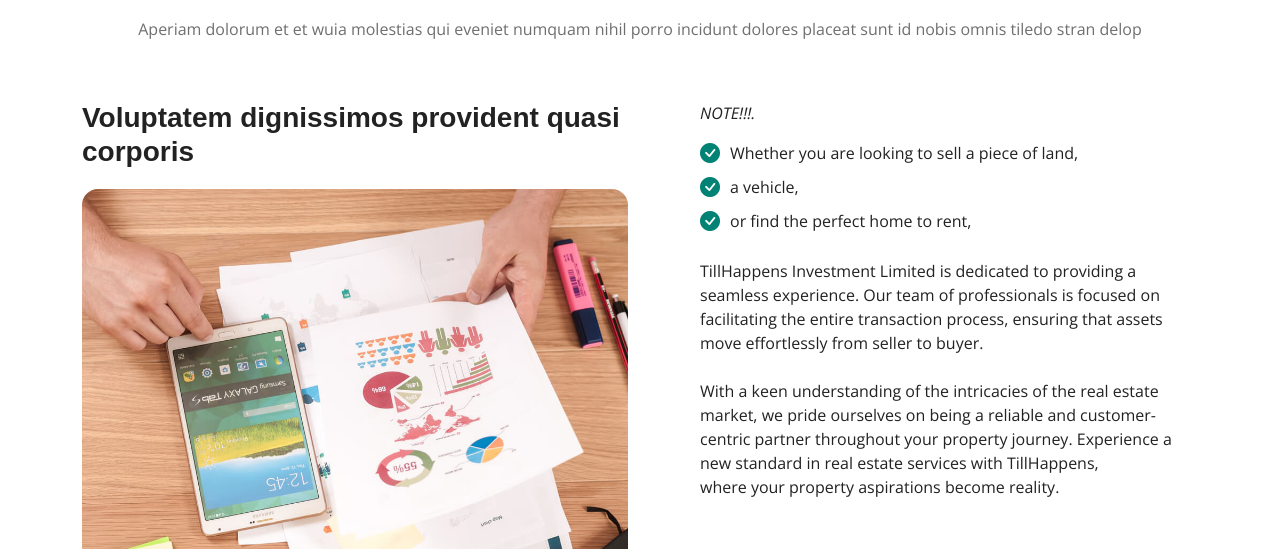
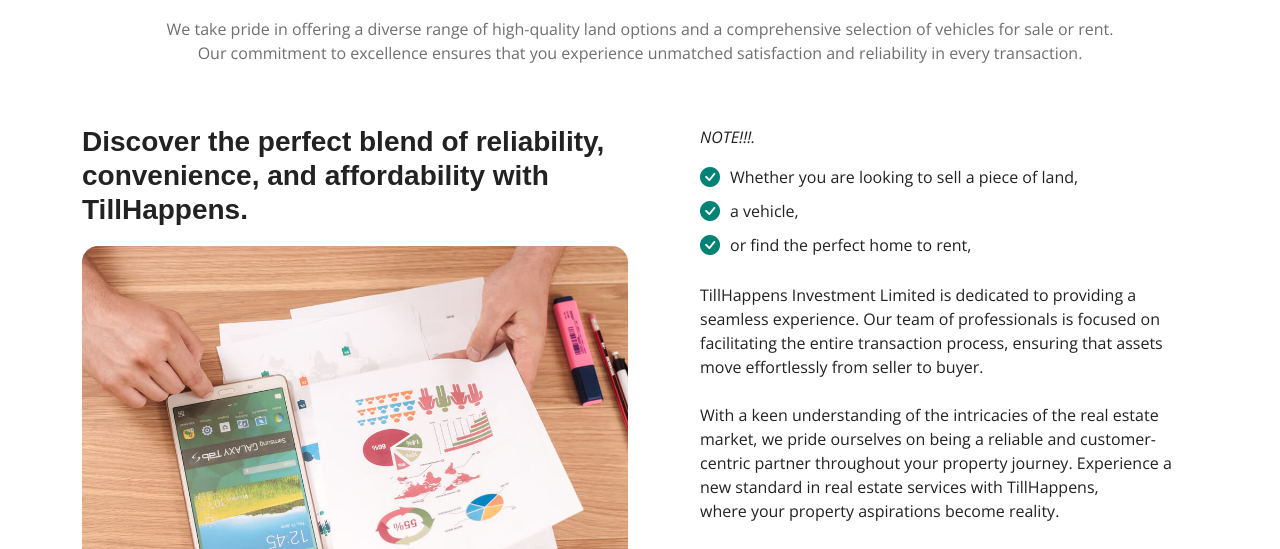
Before and after one commit to WambuguPeter/TillHappens-Demo1, a plain HTML site: page about-us.html in a window 1280 px wide. Shown: the part 251-800 px from the top of the page. Drawn offline with nearby package versions, Linux system fonts and the light colour scheme.

Commit message:
Update about-us.html

```diff
--- a/about-us.html
+++ b/about-us.html
@@ -107,12 +107,13 @@
 
         <div class="section-header">
           <h2>About Us</h2>
-          <p>Aperiam dolorum et et wuia molestias qui eveniet numquam nihil porro incidunt dolores placeat sunt id nobis omnis tiledo stran delop</p>
+          <p>We take pride in offering a diverse range of high-quality land options and a comprehensive selection of vehicles for sale or rent. <br>
+             Our commitment to excellence ensures that you experience unmatched satisfaction and reliability in every transaction.</p>
         </div>
 
         <div class="row gy-4">
           <div class="col-lg-6">
-            <h3>Voluptatem dignissimos provident quasi corporis</h3>
+            <h3>Discover the perfect blend of reliability, convenience, and affordability with TillHappens.</h3>
             <img src="assets/img/about.jpg" class="img-fluid rounded-4 mb-4" alt="">
             <p>Welcome to TillHappens Investment Limited, your trusted partner in the dynamic world of real estate. Our company specializes in sourcing and offering available lands and vehicles for sale while also assisting clients in finding the ideal rental homes. </p>
             <p>At the heart of our mission is a commitment to ensuring smooth and secure transactions for both sellers and buyers.</p>
```
